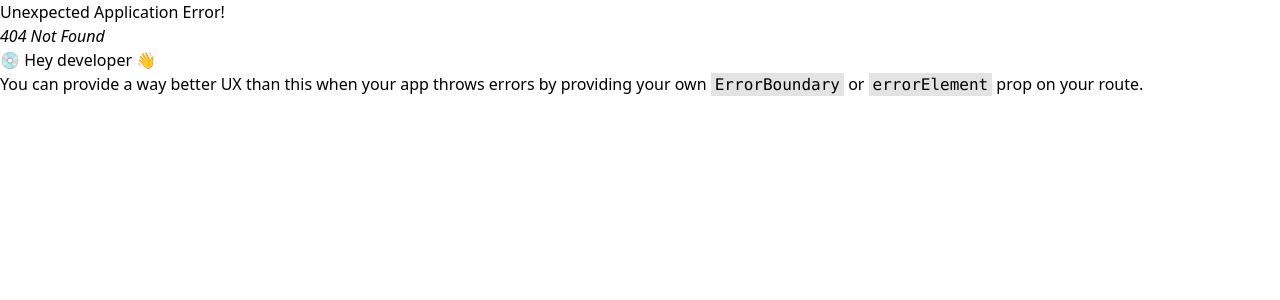
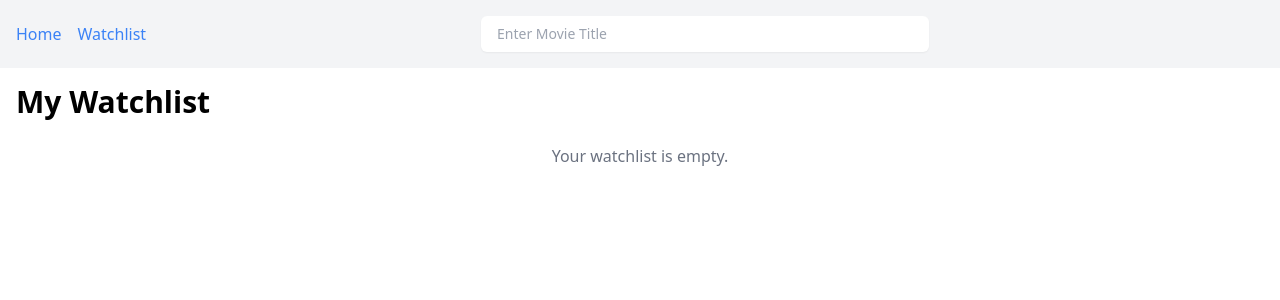
Before and after one commit to ayush-baral/movie-listing, a React (Vite) app: page /wishlist in a window 1280 px wide. Before the commit this address had no page. Shown: the top 300 px of the page. Built offline with nearby package versions, Linux system fonts and the light colour scheme.

Commit message:
feat: :sparkles: implement wishlist page

```diff
--- a/src/components/Layout/Header/index.tsx
+++ b/src/components/Layout/Header/index.tsx
@@ -1,3 +1,4 @@
+import { Link } from "react-router-dom";
 import { useDispatch, useSelector } from "react-redux";
 import { RootState, AppDispatch } from "@src/store";
 import { useEffect } from "react";
@@ -19,7 +20,22 @@ const Header = () => {
   }, [query, dispatch]);
 
   return (
-    <div className="bg-gray-100 w-full p-4 flex items-center justify-center">
+    <div className="bg-gray-100 w-full p-4 flex items-center justify-between">
+      <div className="flex space-x-4">
+        <Link
+          to="/"
+          className="text-blue-500 hover:text-blue-700 transition duration-200"
+        >
+          Home
+        </Link>
+        <Link
+          to="/wishlist"
+          className="text-blue-500 hover:text-blue-700 transition duration-200"
+        >
+          Watchlist
+        </Link>
+      </div>
+      <div className="flex-grow flex justify-center">
         <input
           placeholder="Enter Movie Title"
           type="text"
@@ -28,6 +44,7 @@ const Header = () => {
           onChange={handleSearchInputChange}
         />
       </div>
+    </div>
   );
 };
 
--- a/src/main.tsx
+++ b/src/main.tsx
@@ -9,6 +9,7 @@ import { LayoutWithHeader } from "./components/Layout/LayoutWithHeader";
 import { Provider } from "react-redux";
 import { store } from "./store";
 import MovieDetailPage from "./pages/MovieInfo";
+import WishlistPage from "./pages/Wishlist";
 
 const router = createBrowserRouter([
   {
@@ -27,6 +28,14 @@ const router = createBrowserRouter([
       </LayoutWithHeader>
     ),
   },
+  {
+    path: "/wishlist",
+    element: (
+      <LayoutWithHeader>
+        <WishlistPage />
+      </LayoutWithHeader>
+    ),
+  },
 ]);
 
 createRoot(document.getElementById("root")!).render(
--- /dev/null
+++ b/src/pages/Wishlist/index.tsx
@@ -0,0 +1,62 @@
+import React from "react";
+import { useSelector, useDispatch } from "react-redux";
+import { RootState, AppDispatch } from "@src/store";
+import { removeMovie, clearWatchlist } from "@src/store/watchlistSlice";
+import MovieCard from "@src/components/MovieCard";
+import { useNavigate } from "react-router-dom";
+
+const WishlistPage: React.FC = () => {
+  const dispatch: AppDispatch = useDispatch();
+  const navigate = useNavigate();
+  const watchlist = useSelector((state: RootState) => state.watchlist);
+
+  const handleRemoveFromWishlist = (imdbID: string) => {
+    dispatch(removeMovie(imdbID));
+  };
+
+  const handleClearWishlist = () => {
+    dispatch(clearWatchlist());
+  };
+
+  const handleMovieCardClick = (imdbID: string) => {
+    navigate(`/movie/${imdbID}`);
+  };
+
+  return (
+    <div className="p-4">
+      <div className="flex justify-between items-center mb-6">
+        <h1 className="text-3xl font-bold">My Watchlist</h1>
+        {watchlist.length > 0 && (
+          <button
+            className="bg-red-500 text-white py-2 px-4 rounded-md hover:bg-red-700 transition duration-200"
+            onClick={handleClearWishlist}
+          >
+            Clear Watchlist
+          </button>
+        )}
+      </div>
+      {watchlist.length === 0 ? (
+        <p className="text-center text-gray-500">Your watchlist is empty.</p>
+      ) : (
+        <div className="grid grid-cols-1 md:grid-cols-2 lg:grid-cols-3 gap-4">
+          {watchlist.map((movie) => (
+            <MovieCard
+              key={movie.imdbID}
+              poster={movie.Poster}
+              title={movie.Title}
+              released={movie.Year}
+              isInWatchlist={true}
+              onAddToWatchlist={() => {}}
+              onRemoveFromWatchlist={() =>
+                handleRemoveFromWishlist(movie.imdbID)
+              }
+              onMovieCardClick={() => handleMovieCardClick(movie.imdbID)}
+            />
+          ))}
+        </div>
+      )}
+    </div>
+  );
+};
+
+export default WishlistPage;
--- a/src/store/watchlistSlice.ts
+++ b/src/store/watchlistSlice.ts
@@ -15,8 +15,12 @@ const watchlistSlice = createSlice({
       const filteredData = state.filter(
         (movie) => movie.imdbID !== action.payload
       );
-      state.splice(0, state.length, ...filteredData);
-      localStorage.setItem("watchlist", JSON.stringify(state));
+      localStorage.setItem("watchlist", JSON.stringify(filteredData));
+      return filteredData;
+    },
+    clearWatchlist(state) {
+      state.length = 0;
+      localStorage.removeItem("watchlist");
     },
     loadWatchlist() {
       const savedWatchlist = localStorage.getItem("watchlist");
@@ -27,5 +31,6 @@ const watchlistSlice = createSlice({
   },
 });
 
-export const { addMovie, removeMovie, loadWatchlist } = watchlistSlice.actions;
+export const { addMovie, removeMovie, clearWatchlist, loadWatchlist } =
+  watchlistSlice.actions;
 export default watchlistSlice.reducer;
```
Lines whose indentation alone changed are shown as unchanged.
